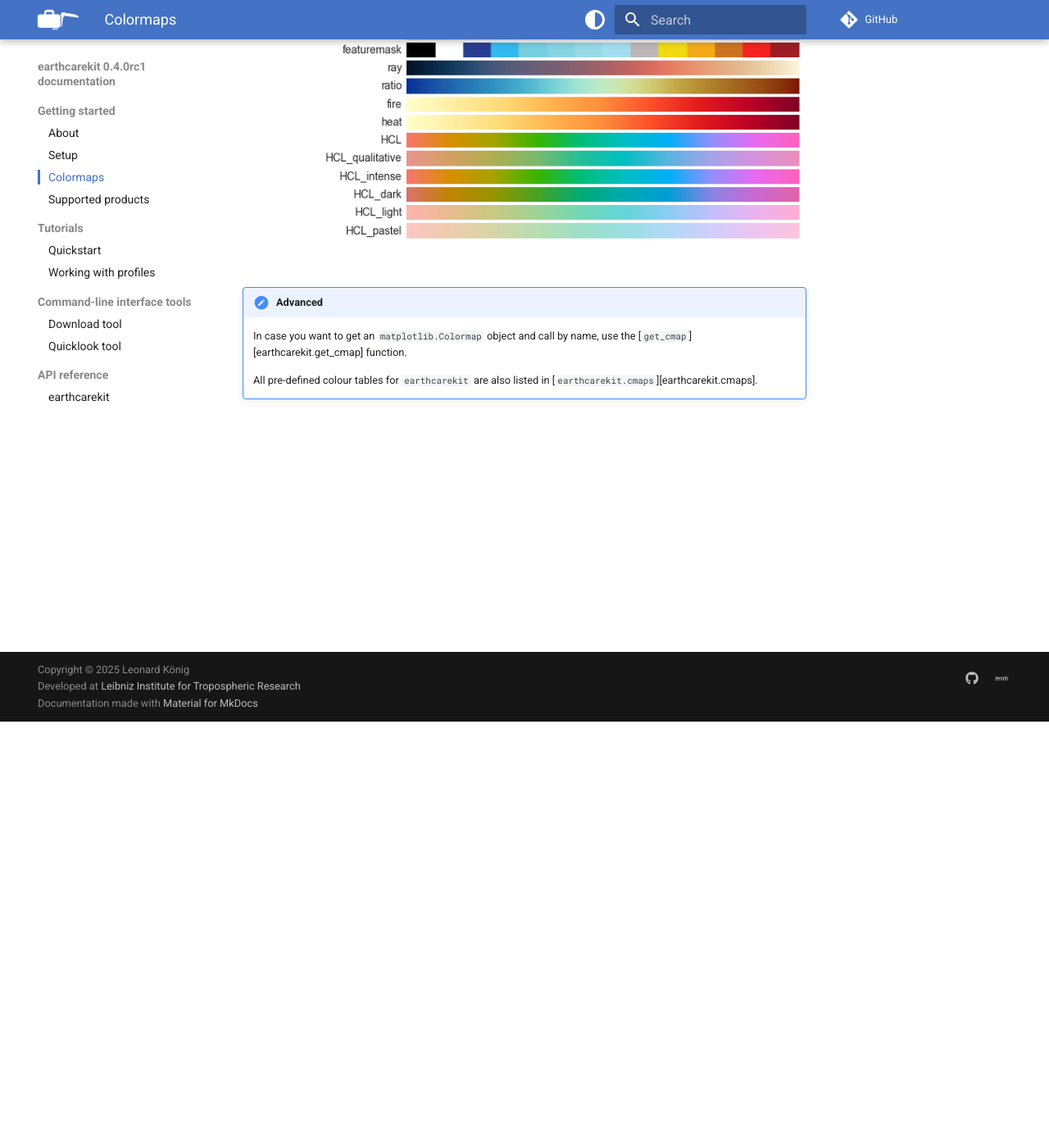
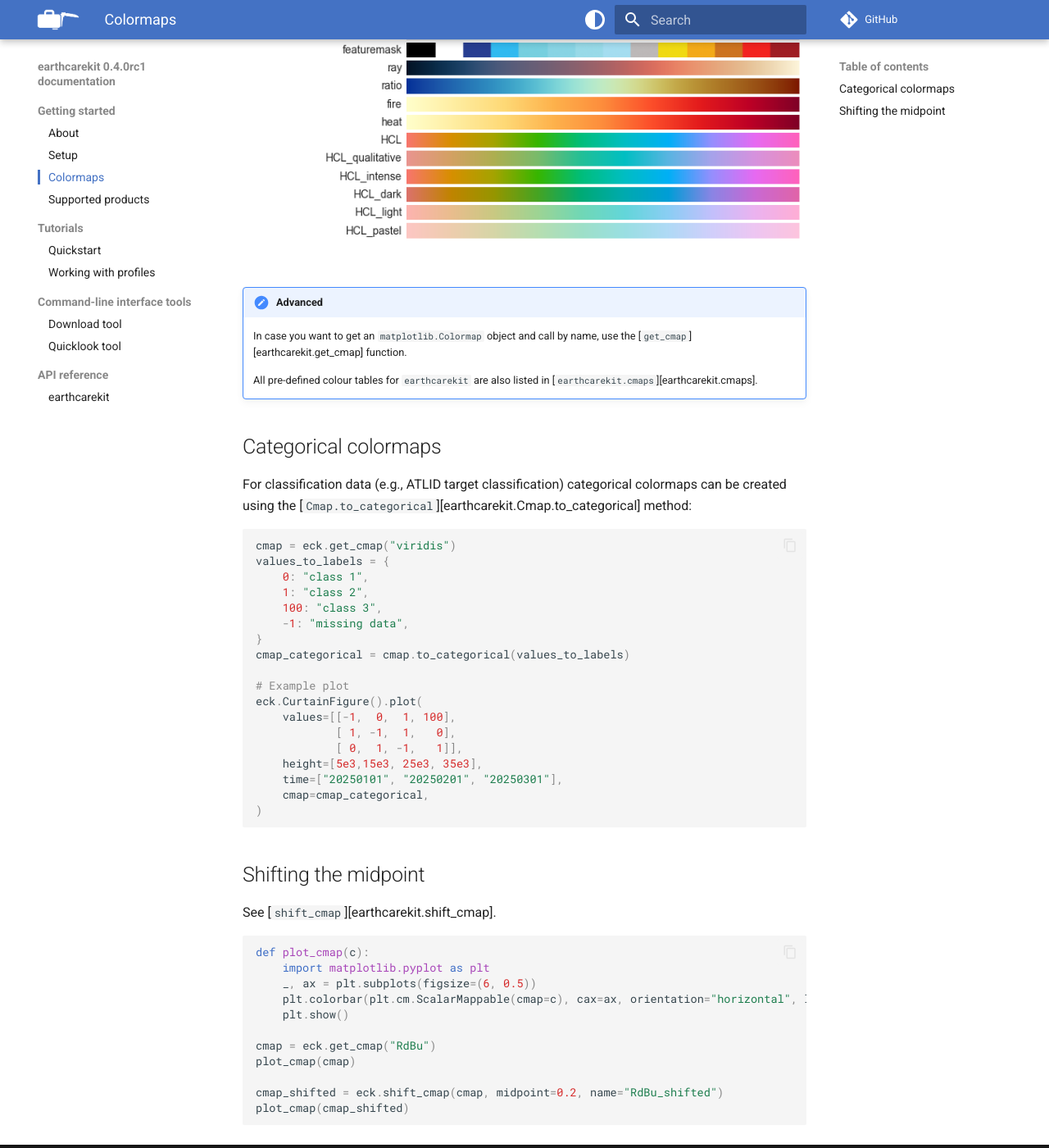
Before and after one commit to TROPOS-RSD/earthcarekit, an MkDocs documentation site: the page built from docs/colormaps.md, in a window 1280 px wide and 1400 px high, scrolled down 520 px. Shown: the whole window at 82% size. Built offline with MkDocs 1.6.1 and Material for MkDocs 9.7.7, drawn with Linux system fonts in a browser that asks for light colours; comment, search, counter and statistics services are not loaded.

Commit message:
Edited documentation on colormaps

````diff
--- a/docs/colormaps.md
+++ b/docs/colormaps.md
@@ -8,3 +8,46 @@ Figure objects such as [`CurtainFigure`][earthcarekit.CurtainFigure] accept `mat
     In case you want to get an `matplotlib.Colormap` object and call by name, use the [`get_cmap`][earthcarekit.get_cmap] function.
 
     All pre-defined colour tables for `earthcarekit` are also listed in [`earthcarekit.cmaps`][earthcarekit.cmaps].
+
+## Categorical colormaps
+
+For classification data (e.g., ATLID target classification) categorical colormaps can be created using the [`Cmap.to_categorical`][earthcarekit.Cmap.to_categorical] method:
+
+```python
+cmap = eck.get_cmap("viridis")
+values_to_labels = {
+    0: "class 1",
+    1: "class 2",
+    100: "class 3",
+    -1: "missing data",
+}
+cmap_categorical = cmap.to_categorical(values_to_labels)
+
+# Example plot
+eck.CurtainFigure().plot(
+    values=[[-1,  0,  1, 100],
+            [ 1, -1,  1,   0],
+            [ 0,  1, -1,   1]],
+    height=[5e3,15e3, 25e3, 35e3],
+    time=["20250101", "20250201", "20250301"],
+    cmap=cmap_categorical,
+)
+```
+
+## Shifting the midpoint
+
+See [`shift_cmap`][earthcarekit.shift_cmap].
+
+```python
+def plot_cmap(c):
+    import matplotlib.pyplot as plt
+    _, ax = plt.subplots(figsize=(6, 0.5))
+    plt.colorbar(plt.cm.ScalarMappable(cmap=c), cax=ax, orientation="horizontal", label=c.name)
+    plt.show()
+
+cmap = eck.get_cmap("RdBu")
+plot_cmap(cmap)
+
+cmap_shifted = eck.shift_cmap(cmap, midpoint=0.2, name="RdBu_shifted")
+plot_cmap(cmap_shifted)
+```
````
